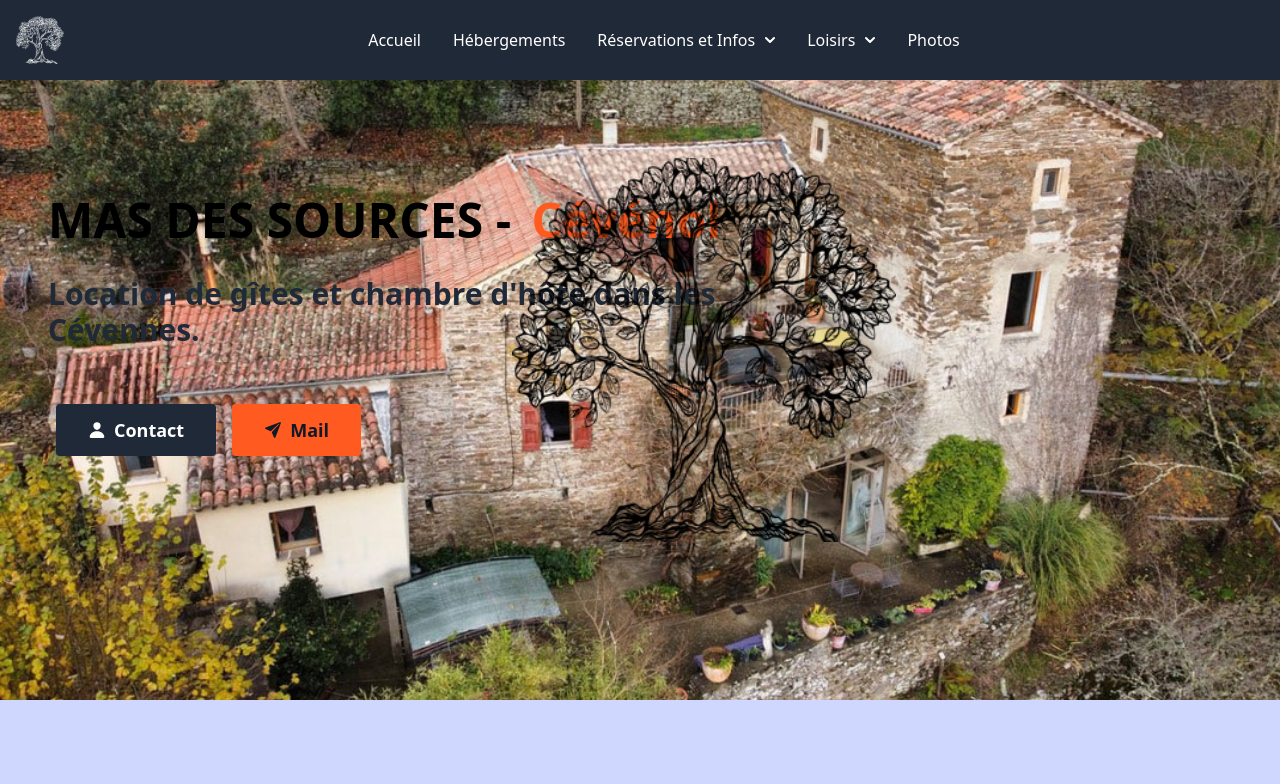
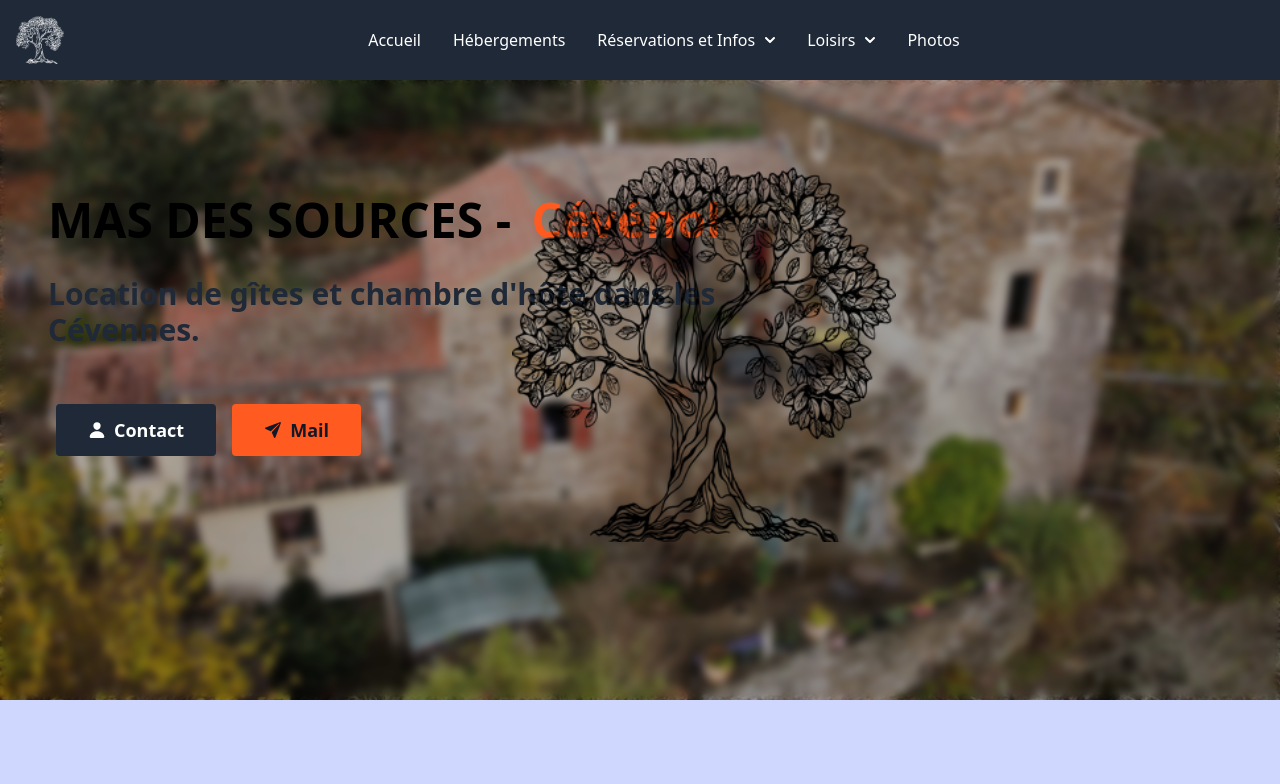
Before and after one commit to Yunjidev/mas_des_sources, a React (Vite) app: page / in a window 1280 px wide. Shown: the top 784 px of the page. Built offline with nearby package versions, Linux system fonts and the light colour scheme.

Commit message:
modif lien

```diff
--- a/src/Components/Hero/Hero.jsx
+++ b/src/Components/Hero/Hero.jsx
@@ -23,6 +23,7 @@ const Hero = () => {
           backgroundImage: `url(${BG})`,
         }}
       >
+        <div className="absolute inset-0 bg-black bg-opacity-30 backdrop-blur-sm"></div>
         <div className="container mx-auto flex flex-col items-start justify-center h-full relative pl-12">
           <div className="w-11/12 sm:w-2/3 lg:flex justify-start items-start flex-col mb-5 sm:mb-10">
             <h1 className="text-4xl text-black font-bold leading-tight sm:text-5xl">
--- a/src/Pages/Annulation/Annulation.jsx
+++ b/src/Pages/Annulation/Annulation.jsx
@@ -85,7 +85,7 @@ const ReservationConditions = () => {
             Toute personne arrivant à l'improviste avec un animal sera prier de le faire garder dans un refuge voici un lien :
           </p>
           <p className="mb-2">
-            <a href="http://locationgard.jimdo.com/" className="text-blue-500">http://www.ongardevosanimaux.com/dogsitter/classement-region.html</a><br/>
+            <a href="https://mas-des-sources.vercel.app/" className="text-blue-500">http://www.ongardevosanimaux.com/dogsitter/classement-region.html</a><br/>
           </p>
           <p>
             Pour vos cadeaux de Noël offrez un séjour au mas des sources pour faire découvrir les trésors qui se cache derrière chaque vallée à vos proches et vos amis.
```
